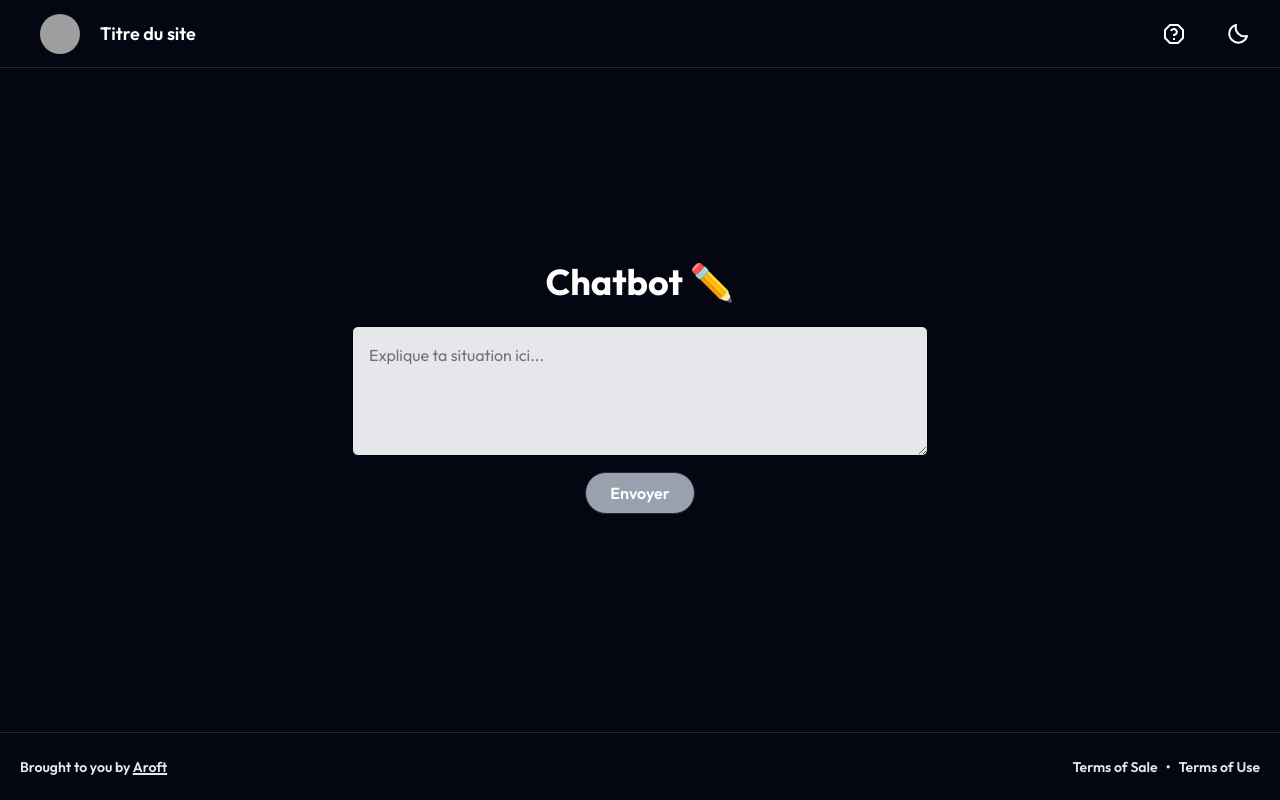
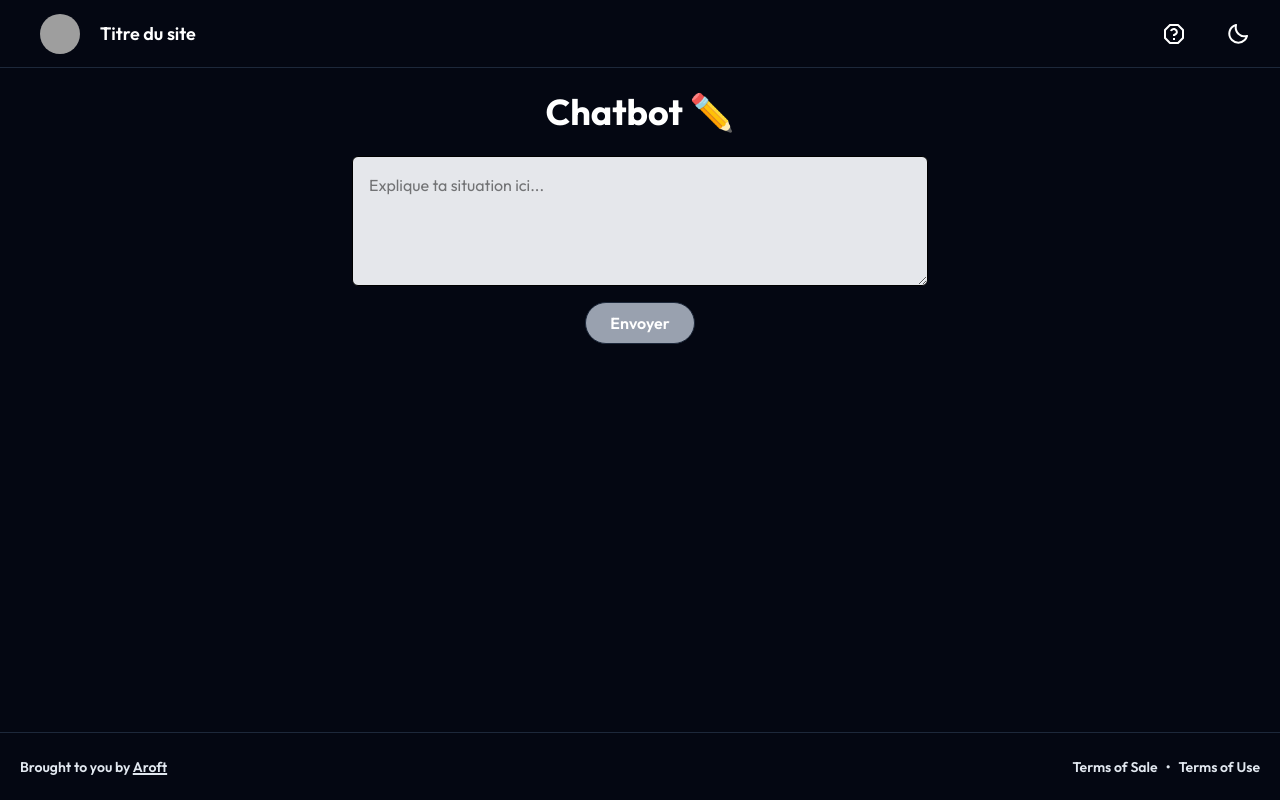
Before and after one commit to Aroft-Developer/sdsqdsqdsqdsqfsfqfxdxqccq, a React (Vite) app in the folder frontend/: page /chatbot in a window 1280 px wide. Built offline with nearby package versions, Linux system fonts and the light colour scheme; grey boxes are pictures that could not be loaded.

Commit message:
Update ChatBot.tsx

```diff
--- a/frontend/src/App/ChatBot.tsx
+++ b/frontend/src/App/ChatBot.tsx
@@ -40,7 +40,7 @@ function Chatbot({ isDark }: ChatbotProps) {
 
   return (
     <div
-      className={`font-[Outfit] h-[calc(100vh-68px-68px)] w-full flex flex-col items-center justify-center px-4 py-6 ${
+      className={`font-[Outfit] w-full min-h-[calc(100vh-68px-68px)] flex flex-col items-center px-4 py-6 transition ${
         isDark ? "bg-white text-[#1d283a]" : "bg-[#040712] text-white"
       }`}
     >
```
